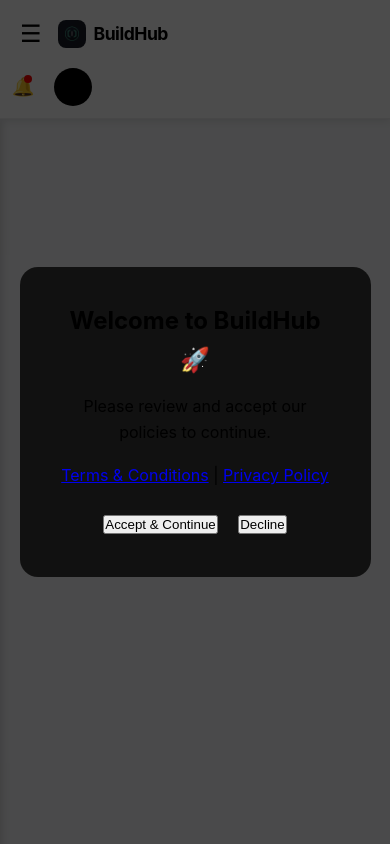
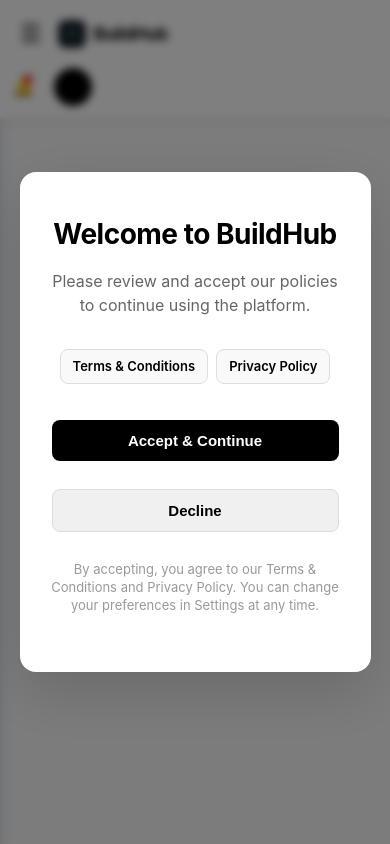
Before and after one commit to charanachanta2/BuildHub, a Flask app: template templates/dashboard.html in a window 390 px wide. Run offline with Flask 3, Linux system fonts and the light colour scheme; the template is opened without the code that fills it, so the values that code supplies are empty.

Commit message:
Update dashboard.html

```diff
--- a/templates/dashboard.html
+++ b/templates/dashboard.html
@@ -21,6 +21,208 @@
   <meta property="og:description" content="Learn by Building Real Projects">
   <meta property="og:image" content="/static/images/logo.png">
   <meta property="og:type" content="website">
+
+  <style>
+    /* Policy Modal Styles */
+    .policy-modal {
+      position: fixed;
+      top: 0;
+      left: 0;
+      width: 100%;
+      height: 100%;
+      background: rgba(0, 0, 0, 0.5);
+      display: flex;
+      align-items: center;
+      justify-content: center;
+      z-index: 9999;
+      backdrop-filter: blur(4px);
+    }
+
+    .policy-modal.hidden {
+      display: none;
+    }
+
+    .policy-box {
+      background: white;
+      border-radius: 16px;
+      padding: 48px 40px;
+      max-width: 500px;
+      width: 90%;
+      box-shadow: 0 20px 60px rgba(0, 0, 0, 0.15);
+      text-align: center;
+      animation: slideUp 0.4s ease;
+    }
+
+    body.dark .policy-box {
+      background: #1e293b;
+      color: #f8fafc;
+    }
+
+    @keyframes slideUp {
+      from {
+        opacity: 0;
+        transform: translateY(20px);
+      }
+      to {
+        opacity: 1;
+        transform: translateY(0);
+      }
+    }
+
+    .policy-box h2 {
+      font-size: 32px;
+      font-weight: 700;
+      margin-bottom: 12px;
+      color: #000;
+      letter-spacing: -0.5px;
+    }
+
+    body.dark .policy-box h2 {
+      color: #f8fafc;
+    }
+
+    .policy-box > p:first-of-type {
+      font-size: 16px;
+      color: #666;
+      margin-bottom: 32px;
+      line-height: 1.5;
+    }
+
+    body.dark .policy-box > p:first-of-type {
+      color: #cbd5e1;
+    }
+
+    .policy-links {
+      display: flex;
+      gap: 12px;
+      justify-content: center;
+      margin-bottom: 28px;
+      flex-wrap: wrap;
+    }
+
+    .policy-links a {
+      color: #000;
+      text-decoration: none;
+      font-weight: 600;
+      font-size: 14px;
+      padding: 8px 16px;
+      border: 1px solid #ddd;
+      border-radius: 8px;
+      transition: all 0.2s ease;
+      background: #f9f9f9;
+    }
+
+    body.dark .policy-links a {
+      color: #f8fafc;
+      border-color: #475569;
+      background: #334155;
+    }
+
+    .policy-links a:hover {
+      border-color: #000;
+      background: #f0f0f0;
+      transform: translateY(-2px);
+    }
+
+    body.dark .policy-links a:hover {
+      border-color: #64748b;
+      background: #475569;
+    }
+
+    .policy-actions {
+      display: flex;
+      gap: 12px;
+      margin-top: 28px;
+    }
+
+    .policy-box button {
+      flex: 1;
+      padding: 12px 24px;
+      border: none;
+      border-radius: 8px;
+      font-size: 15px;
+      font-weight: 600;
+      cursor: pointer;
+      transition: all 0.2s ease;
+    }
+
+    .policy-box button:first-child {
+      background: #000;
+      color: white;
+    }
+
+    body.dark .policy-box button:first-child {
+      background: #f8fafc;
+      color: #000;
+    }
+
+    .policy-box button:first-child:hover {
+      background: #1a1a1a;
+      transform: translateY(-2px);
+    }
+
+    body.dark .policy-box button:first-child:hover {
+      background: #e2e8f0;
+    }
+
+    .policy-box button:last-child {
+      background: #f0f0f0;
+      color: #000;
+      border: 1px solid #ddd;
+    }
+
+    body.dark .policy-box button:last-child {
+      background: #334155;
+      color: #f8fafc;
+      border-color: #475569;
+    }
+
+    .policy-box button:last-child:hover {
+      background: #e0e0e0;
+    }
+
+    body.dark .policy-box button:last-child:hover {
+      background: #475569;
+    }
+
+    .policy-box button:active {
+      transform: translateY(0);
+    }
+
+    .policy-subtitle {
+      font-size: 13px;
+      color: #999;
+      margin-top: 20px;
+      line-height: 1.4;
+    }
+
+    body.dark .policy-subtitle {
+      color: #64748b;
+    }
+
+    @media (max-width: 480px) {
+      .policy-box {
+        padding: 40px 24px;
+      }
+
+      .policy-box h2 {
+        font-size: 28px;
+      }
+
+      .policy-links {
+        gap: 8px;
+      }
+
+      .policy-links a {
+        font-size: 13px;
+        padding: 6px 12px;
+      }
+
+      .policy-actions {
+        flex-direction: column;
+      }
+    }
+  </style>
 </head>
 
 <body class="{{ user.theme if user.theme else 'light' }}">
@@ -28,22 +230,25 @@
 
   <div id="policyModal" class="policy-modal">
     <div class="policy-box">
+      <h2>Welcome to BuildHub</h2>
+      <p>Please review and accept our policies to continue using the platform.</p>
 
-      <h2>Welcome to BuildHub 🚀</h2>
-      <p>Please review and accept our policies to continue.</p>
+      <div class="policy-links">
+        <a href="/terms" target="_blank">Terms & Conditions</a>
+        <a href="/privacy" target="_blank">Privacy Policy</a>
+      </div>
 
-      <p>
-        <a href="/terms" target="_blank">Terms & Conditions</a> |
-        <a href="/privacy" target="_blank">Privacy Policy</a>
-      </p>
-
+      <div class="policy-actions">
         <button onclick="acceptPolicies()">Accept & Continue</button>
         <button onclick="window.location='/logout'">Decline</button>
+      </div>
 
+      <p class="policy-subtitle">By accepting, you agree to our Terms & Conditions and Privacy Policy. You can change your preferences in Settings at any time.</p>
     </div>
   </div>
 
   {% endif %}
+
   <!-- 🔝 HEADER -->
   <header>
     <div class="logo">
@@ -227,7 +432,7 @@
       })
         .then(res => res.json())
         .then(data => {
-          document.getElementById("policyModal").style.display = "none";
+          document.getElementById("policyModal").classList.add("hidden");
         });
     }
   </script>
@@ -257,8 +462,6 @@
         document.getElementById("dropdown").classList.add("hidden");
       }
     });
-
-
   </script>
 </body>
 
```
Lines whose indentation alone changed are shown as unchanged.
